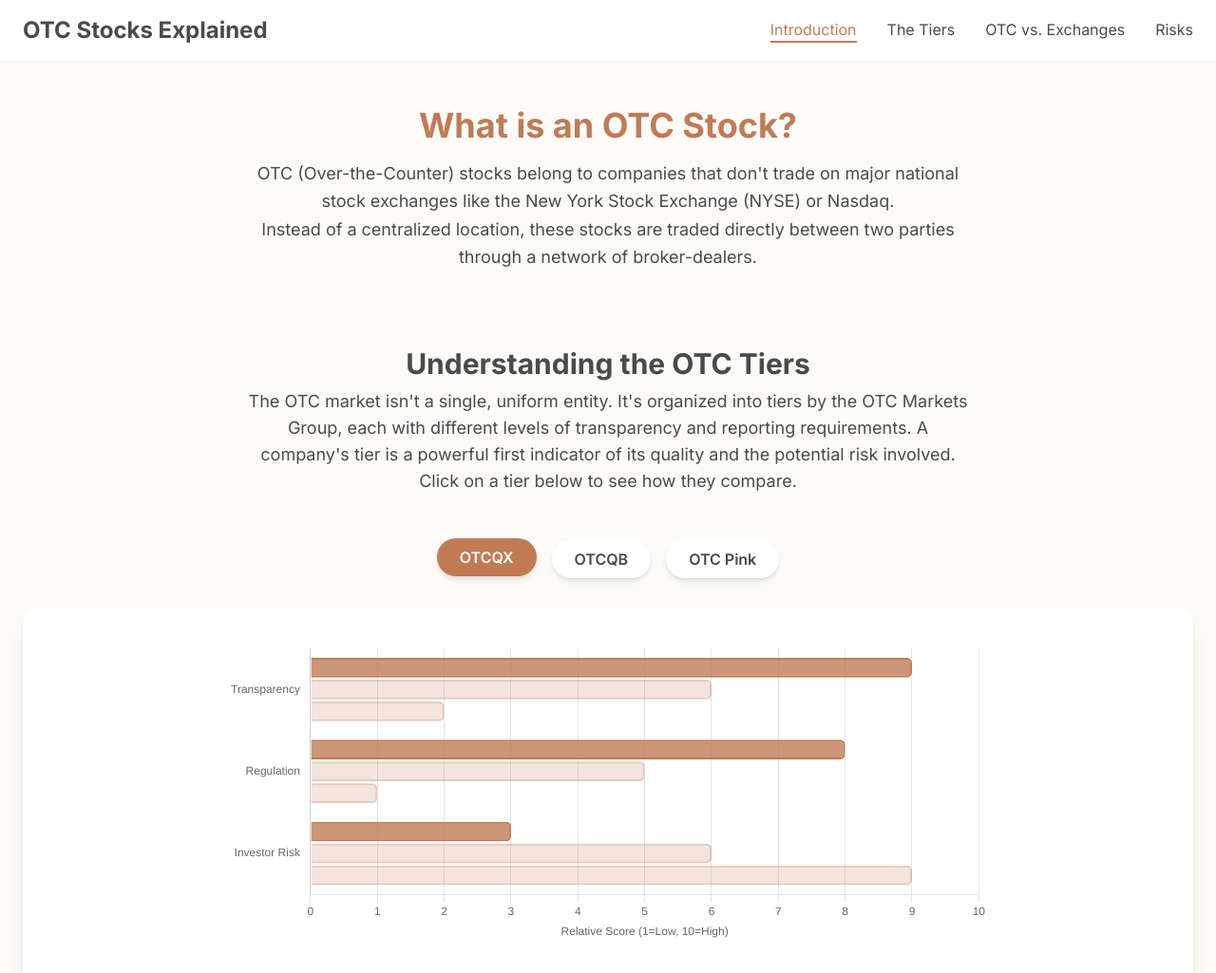
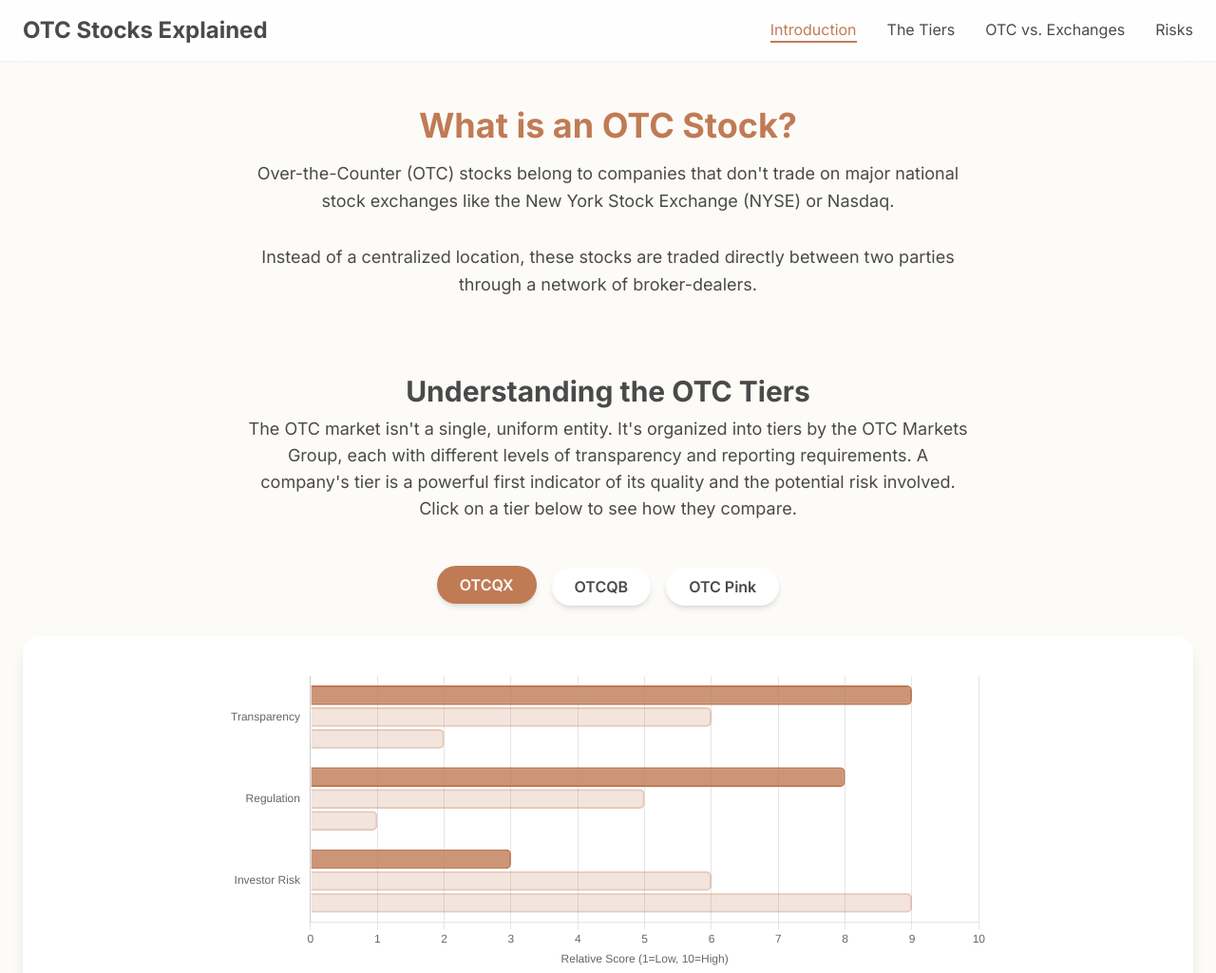
Before and after one commit to yyyprojects/OtcStock3, a plain HTML site: page index.html in a window 1280 px wide. Shown: the top 1025 px of the page at 95% size. Drawn offline with nearby package versions, Linux system fonts and the light colour scheme.

Commit message:
Update index.html

```diff
--- a/index.html
+++ b/index.html
@@ -88,7 +88,7 @@
         <section id="intro" class="mb-20 text-center">
             <h2 class="text-4xl font-bold mb-4 text-[#C07B55]">What is an OTC Stock?</h2>
             <p class="max-w-3xl mx-auto text-lg leading-relaxed">
-                OTC (Over-the-Counter) stocks belong to companies that don't trade on major national stock exchanges like the New York Stock Exchange (NYSE) or Nasdaq.<br>Instead of a centralized location, these stocks are traded directly between two parties through a network of broker-dealers.
+                Over-the-Counter (OTC) stocks belong to companies that don't trade on major national stock exchanges like the New York Stock Exchange (NYSE) or Nasdaq.<br></br>Instead of a centralized location, these stocks are traded directly between two parties through a network of broker-dealers.
             </p>
         </section>
 
```
